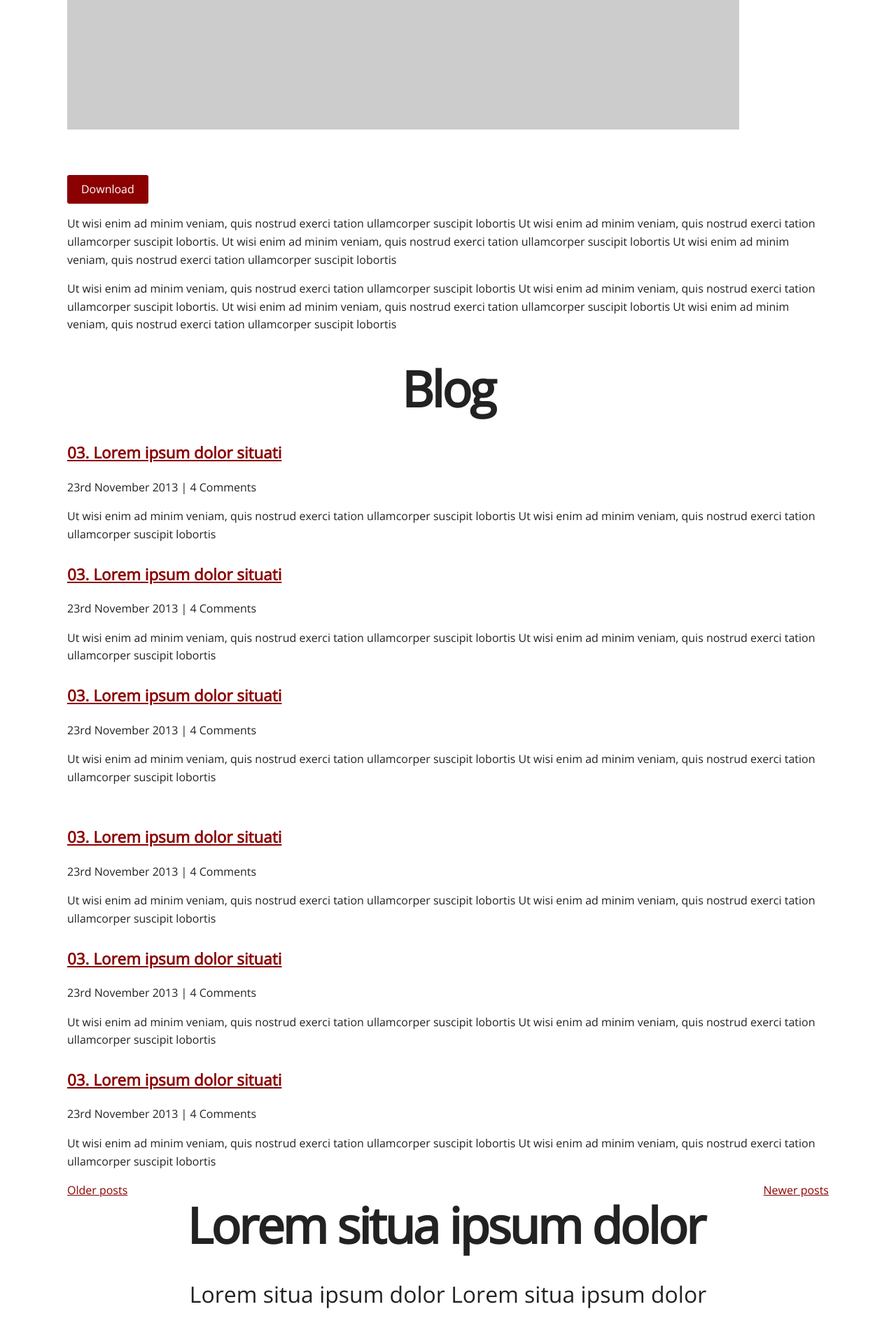
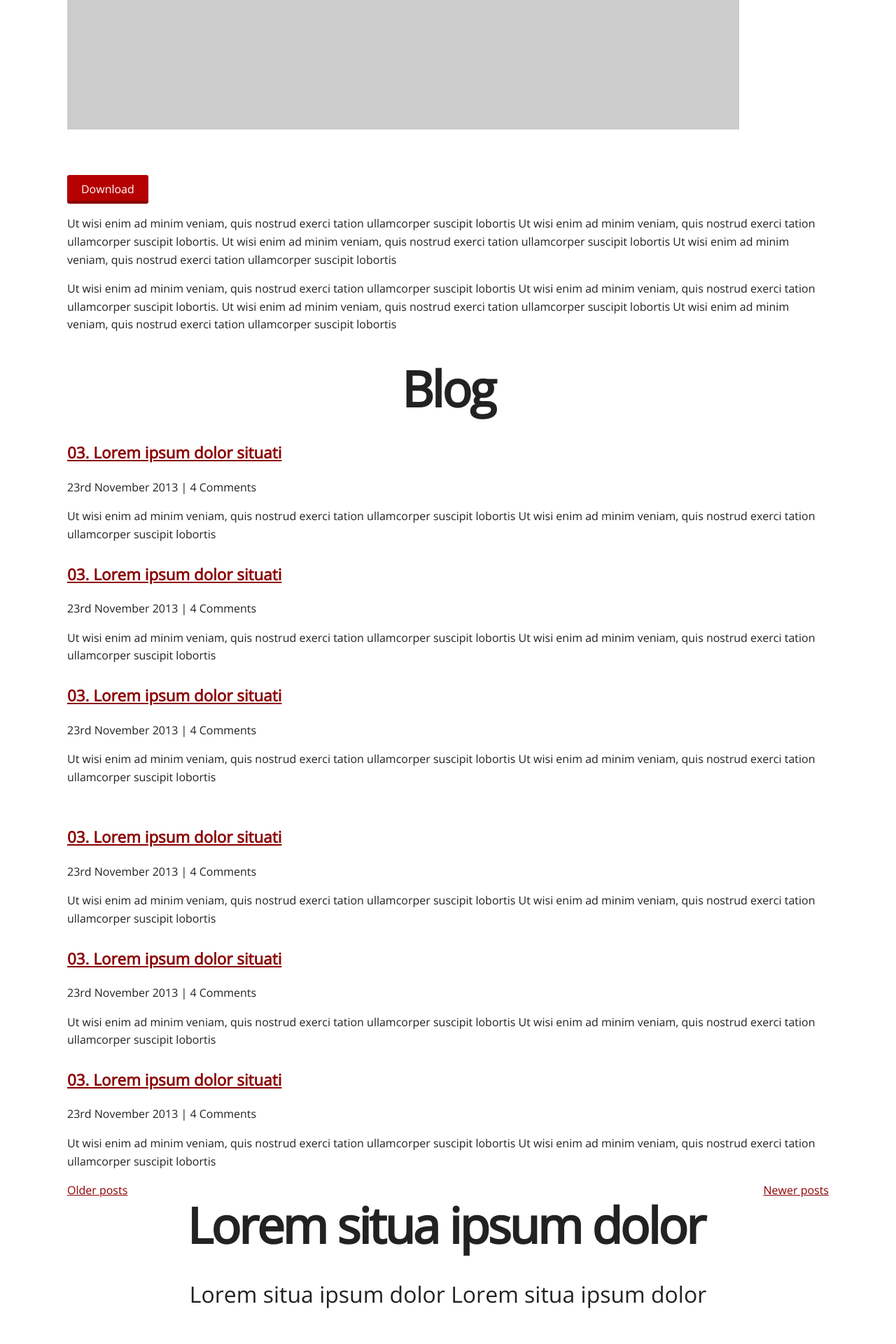
Before and after one commit to garethadavies/garethdavies.me.2014, a Jekyll site: the page index.static.html, which Jekyll copies as it is, in a window 1280 px wide. Shown: the part 3153-5073 px from the top of the page at 70% size. Built offline with Jekyll 4.4.1, drawn with Linux system fonts in a browser that asks for light colours; Markdown is read by kramdown in place of the engine named in the settings.

Commit message:
Styled buttons

```diff
--- a/css/partials/buttons.css
+++ b/css/partials/buttons.css
@@ -38,7 +38,8 @@ Author(s):
 button,
 .button {
   border: none;
-  background: darkred;
+  background-image: -webkit-linear-gradient( #b40000 0, #b40000 89%, darkred 90%, darkred 100%);
+  background-image: linear-gradient( #b40000 0, #b40000 89%, darkred 90%, darkred 100%);
   color: white;
   line-height: 2.6em;
   min-width: 100px;
@@ -47,5 +48,5 @@ button,
 }
 button:hover,
 .button:hover {
-  background: #222222;
+  background: darkred;
 }
--- a/scss/partials/buttons.scss
+++ b/scss/partials/buttons.scss
@@ -18,6 +18,7 @@ Author(s):
   $ Imports
 \*------------------------------------*/
 
+@import "../bourbon/bourbon";
 @import "../modules/_variables";
 
 
@@ -30,7 +31,7 @@ Author(s):
 button,
 .button {
 	border: none;
-	background: darkred;
+	@include background-image(linear-gradient(lighten(darkred, 8%) 0, lighten(darkred, 8%) 89%, darkred 90%, darkred 100%));
 	color: white;
 	line-height: 2.6em;
 	min-width: 100px;
@@ -38,6 +39,6 @@ button,
 	border-radius: $borderRadius;
 
 	&:hover {
-		background: $grayDark;
+		background: darkred;
 	}
 }
```
